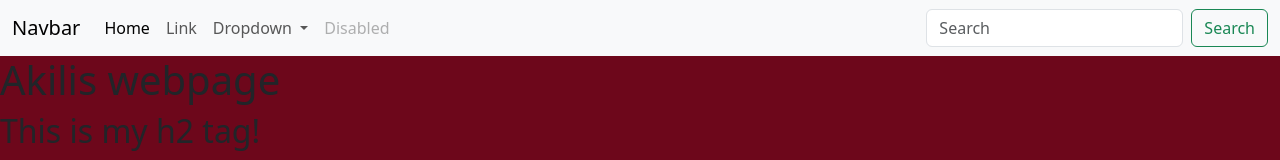
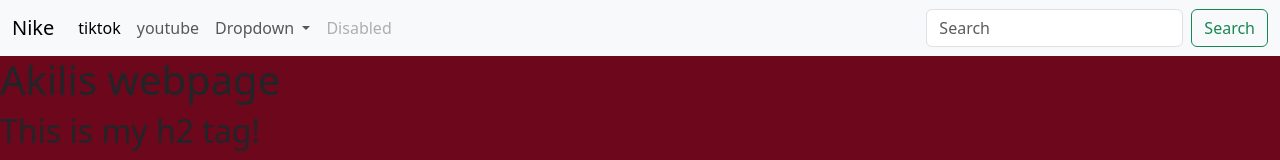
Before and after one commit to akili390/akili24, a plain HTML site: page index.html in a window 1280 px wide. Shown: the top 160 px of the page. Drawn offline with nearby package versions, Linux system fonts and the light colour scheme.

Commit message:
updates to navbar

```diff
--- a/index.html
+++ b/index.html
@@ -16,17 +16,17 @@
 <body>
     <nav class="navbar navbar-expand-lg bg-body-tertiary">
         <div class="container-fluid">
-          <a class="navbar-brand" href="#">Navbar</a>
+          <a class="navbar-brand" href="https://.nike.com">Nike</a>
           <button class="navbar-toggler" type="button" data-bs-toggle="collapse" data-bs-target="#navbarSupportedContent" aria-controls="navbarSupportedContent" aria-expanded="false" aria-label="Toggle navigation">
             <span class="navbar-toggler-icon"></span>
           </button>
           <div class="collapse navbar-collapse" id="navbarSupportedContent">
             <ul class="navbar-nav me-auto mb-2 mb-lg-0">
               <li class="nav-item">
-                <a class="nav-link active" aria-current="page" href="#">Home</a>
+                <a class="nav-link active" aria-current="page" href="https://.tiktok.com">tiktok</a>
               </li>
               <li class="nav-item">
-                <a class="nav-link" href="#">Link</a>
+                <a class="nav-link" href="https://youtube.com">youtube</a>
               </li>
               <li class="nav-item dropdown">
                 <a class="nav-link dropdown-toggle" href="#" role="button" data-bs-toggle="dropdown" aria-expanded="false">
```
